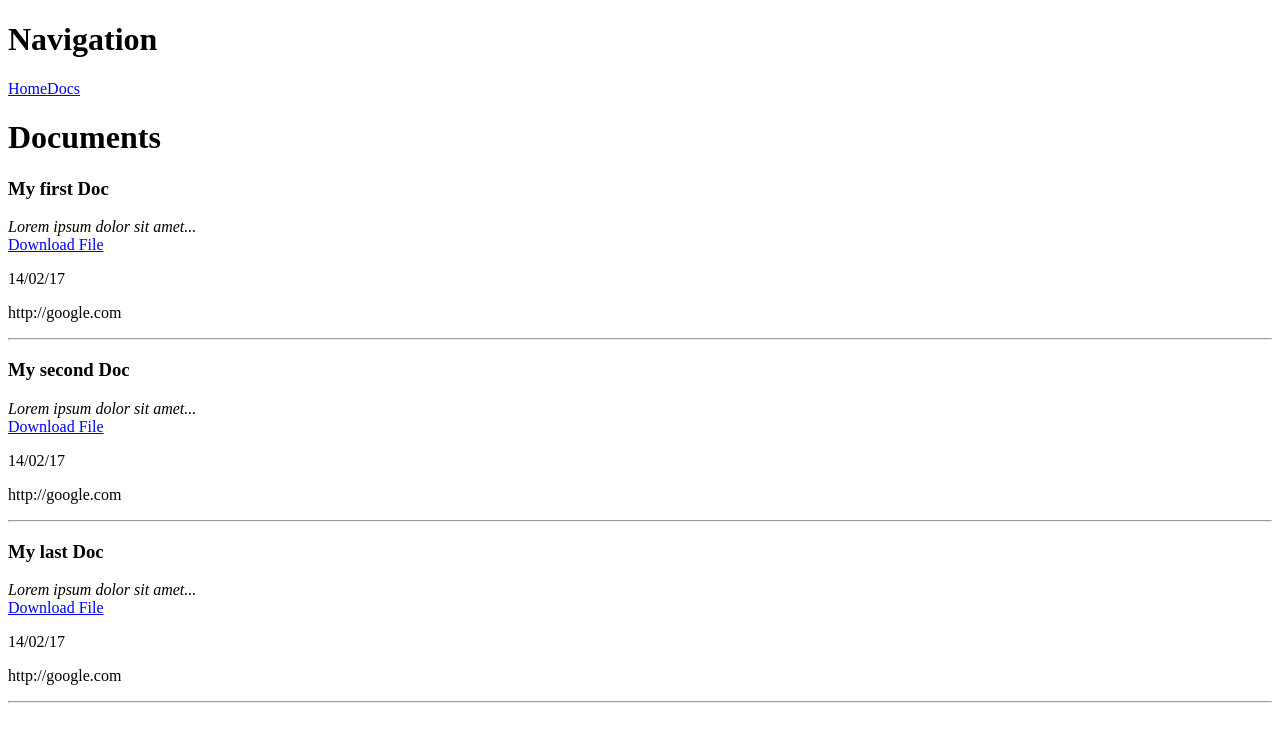
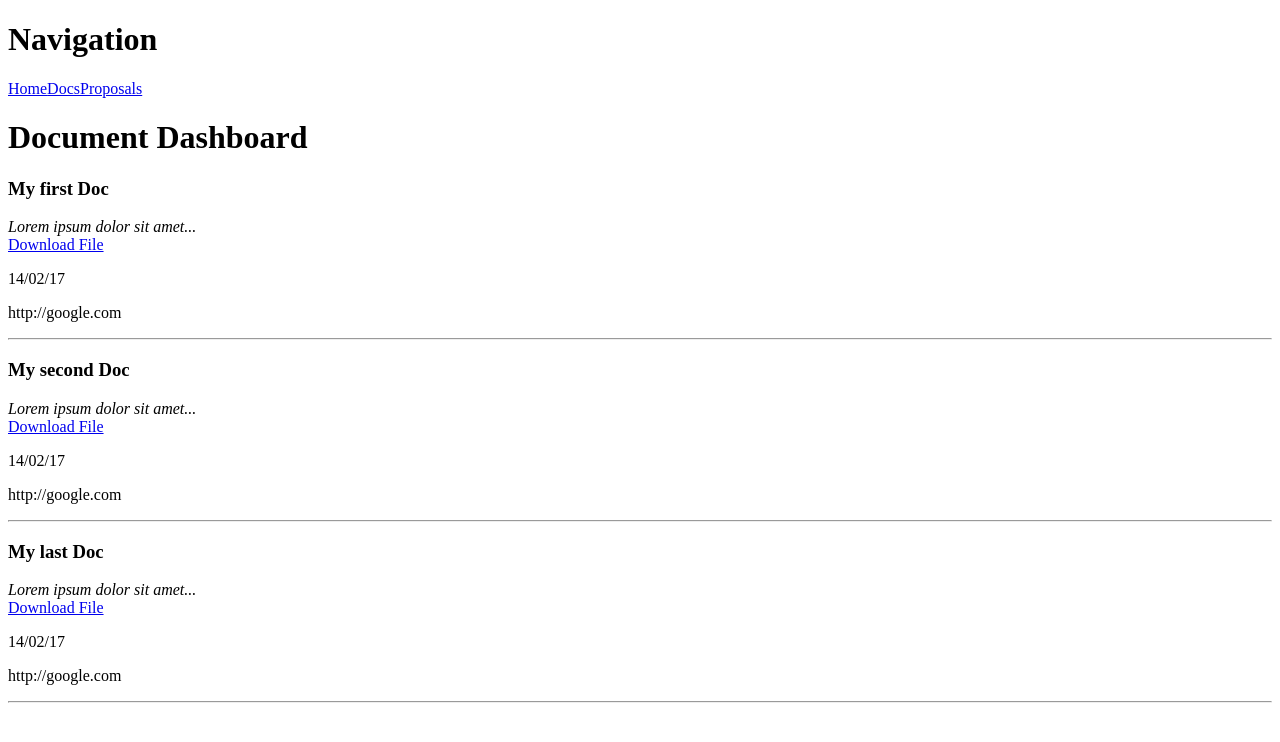
Before and after one commit to abelosorio/rails5-angular2, an Angular app in the folder freelance-camp-fe/: page /documents in a window 1280 px wide. Shown: the top 742 px of the page. Built offline with nearby package versions, Linux system fonts and the light colour scheme.

Commit message:
Created Proposal class.

```diff
--- a/freelance-camp-fe/src/app/app-routing.module.ts
+++ b/freelance-camp-fe/src/app/app-routing.module.ts
@@ -3,11 +3,13 @@ import { RouterModule, Routes } from '@angular/router';
 
 import { HomepageComponent } from './homepage/homepage.component';
 import { DocumentsComponent } from './documents/documents.component';
+import { ProposalListComponent } from './proposal/proposal-list.component';
 
 const routes: Routes = [
   { path: '', redirectTo: '/home', pathMatch: 'full' },
   { path: 'home', component: HomepageComponent },
-  { path: 'documents', component: DocumentsComponent }
+  { path: 'documents', component: DocumentsComponent },
+  { path: 'proposals', component: ProposalListComponent }
 ]
 
 @NgModule({
--- a/freelance-camp-fe/src/app/app.component.html
+++ b/freelance-camp-fe/src/app/app.component.html
@@ -5,6 +5,7 @@
 
   <a routerLink="/home">Home</a>
   <a routerLink="/documents">Docs</a>
+  <a routerLink="/proposals">Proposals</a>
 
   <router-outlet></router-outlet>
 </div>
--- a/freelance-camp-fe/src/app/app.module.ts
+++ b/freelance-camp-fe/src/app/app.module.ts
@@ -4,6 +4,7 @@ import { NgModule } from '@angular/core';
 import { AppComponent } from './app.component';
 import { HomepageComponent } from './homepage/homepage.component';
 import { DocumentsComponent } from './documents/documents.component';
+import { ProposalListComponent } from './proposal/proposal-list.component';
 
 import { AppRoutingModule } from './app-routing.module';
 
@@ -11,7 +12,8 @@ import { AppRoutingModule } from './app-routing.module';
   declarations: [
     AppComponent,
     HomepageComponent,
-    DocumentsComponent
+    DocumentsComponent,
+    ProposalListComponent
   ],
   imports: [
     BrowserModule,
--- a/freelance-camp-fe/src/app/documents/documents.component.html
+++ b/freelance-camp-fe/src/app/documents/documents.component.html
@@ -1,6 +1,6 @@
 <div class="clearfix">
   <h1>
-    Documents
+    {{ pageTitle }}
   </h1>
 
   <div *ngFor="let doc of documents">
@@ -8,7 +8,9 @@
     <em>{{ doc.description }}</em>
 
     <div>
-      <a target="_blank" href="{{ doc.file_url }}">Download File</a>
+      <a target="_blank" href="{{ doc.file_url }}">
+        Download File
+      </a>
     </div>
 
     <p>
--- a/freelance-camp-fe/src/app/documents/documents.component.ts
+++ b/freelance-camp-fe/src/app/documents/documents.component.ts
@@ -7,6 +7,7 @@ import { Document } from './document';
   templateUrl: 'documents.component.html'
 })
 export class DocumentsComponent {
+  pageTitle: string = 'Document Dashboard';
 
   // documents will be an array of Documents
   documents: Document[] = [
--- /dev/null
+++ b/freelance-camp-fe/src/app/proposal/proposal-list.component.html
@@ -0,0 +1,3 @@
+<h1>
+  Proposal list
+</h1>
```
Also changed, not shown: freelance-camp-fe/src/app/proposal/proposal-list.component.ts (added, +7 -0 lines), freelance-camp-fe/src/app/proposal/proposal.ts (added, +12 -0 lines).
